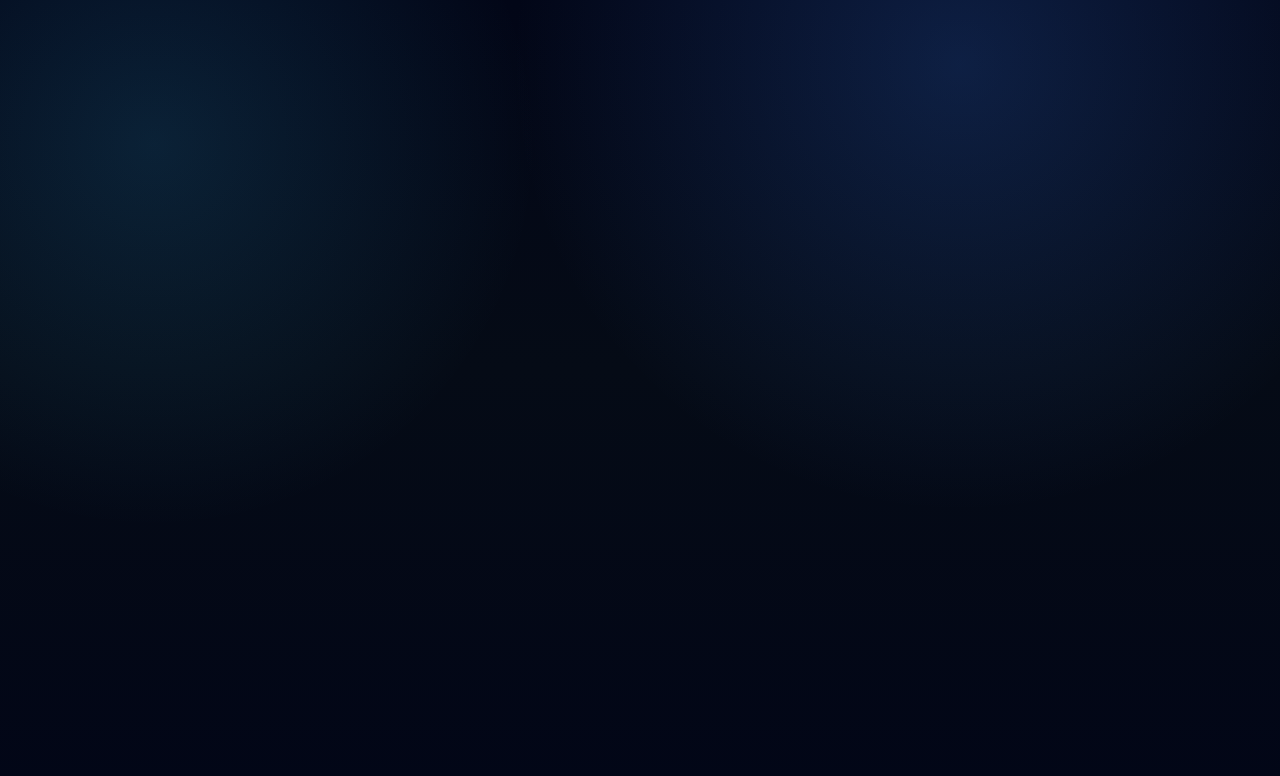
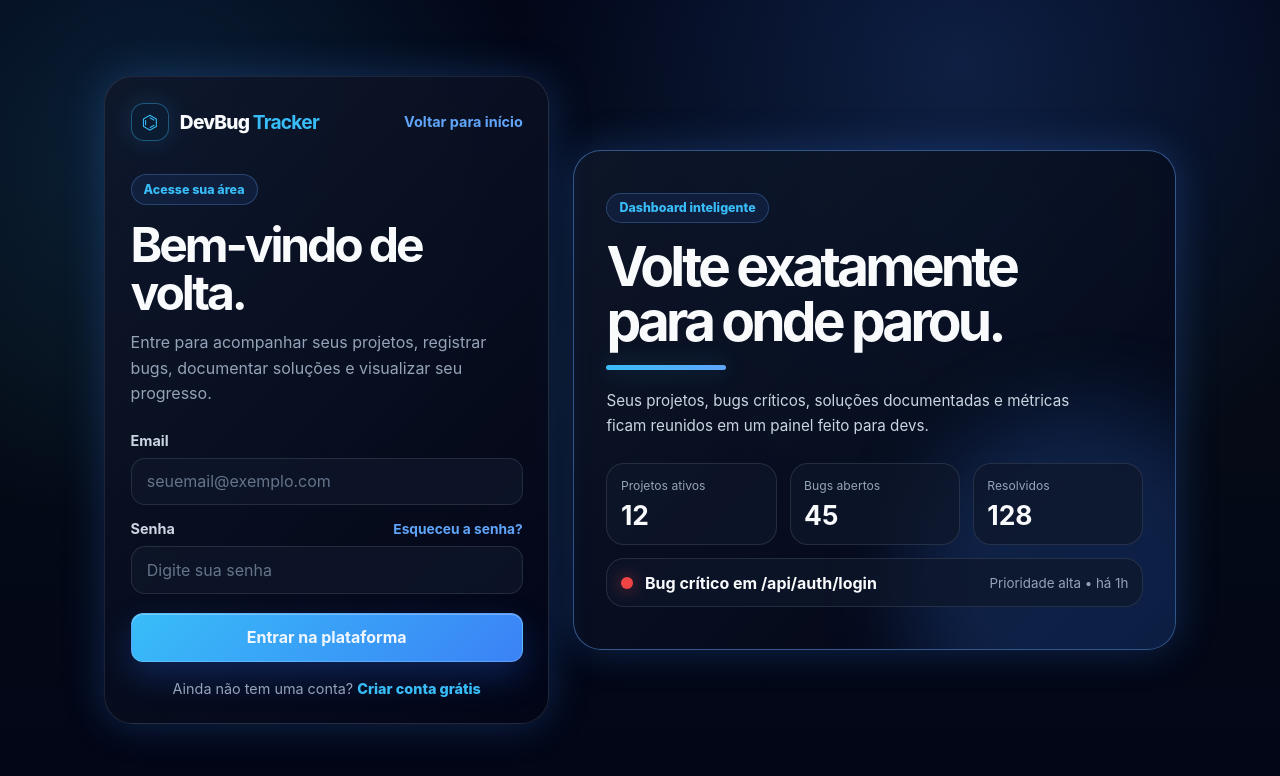
Before and after one commit to gdev-13/devbug-tracker, a React app in the folder frontend/: page /login in a window 1280 px wide. Before the commit this address had no page. Shown: the top 776 px of the page. Built offline with nearby package versions, Linux system fonts and the light colour scheme; the HTML template or start-up script is replaced by a standard one.

Commit message:
feat: criar página visual de login

```diff
--- a/frontend/src/pages/Home/Home.jsx
+++ b/frontend/src/pages/Home/Home.jsx
@@ -3,6 +3,7 @@ import mascotProgramming from '../../assets/mascot-programming.png';
 import stepProject from '../../assets/step-project.png';
 import stepOrganize from '../../assets/step-organize.png';
 import stepResolve from '../../assets/step-resolve.png';
+import { Link } from 'react-router';
 
 function Home() {
   return (
@@ -22,9 +23,9 @@ function Home() {
         </nav>
 
         <div className="header__actions">
-          <a href="/login" className="button button--ghost">
+          <Link to="/login" className="button button--ghost">
             Entrar
-          </a>
+          </Link>
           <a href="/register" className="button button--primary">
             Criar conta
           </a>
--- /dev/null
+++ b/frontend/src/pages/Login/Login.css
@@ -0,0 +1,314 @@
+.login-page {
+  min-height: 100dvh;
+  display: grid;
+  grid-template-columns: minmax(380px, 0.85fr) minmax(480px, 1.15fr);
+  gap: 1.5rem;
+  align-items: center;
+  width: min(100%, 1120px);
+  margin: 0 auto;
+  padding: 1.5rem;
+}
+
+.login-card {
+  position: relative;
+  z-index: 1;
+  padding: 1.6rem;
+  border: 1px solid var(--border);
+  border-radius: var(--radius-lg);
+  background:
+    linear-gradient(135deg, rgba(15, 23, 42, 0.94), rgba(2, 6, 23, 0.9)),
+    radial-gradient(circle at 0% 0%, rgba(59, 130, 246, 0.16), transparent 18rem);
+  box-shadow: var(--shadow-blue);
+}
+
+.login-card__brand {
+  display: flex;
+  align-items: center;
+  justify-content: space-between;
+  gap: 1rem;
+  margin-bottom: 2.1rem;
+}
+
+.login-card__logo {
+  display: inline-flex;
+  align-items: center;
+  gap: 0.7rem;
+  font-size: 1.2rem;
+  font-weight: 800;
+  letter-spacing: -0.04em;
+}
+
+.login-card__logo strong {
+  color: var(--cyan);
+}
+
+.login-card__logo-icon {
+  width: 38px;
+  height: 38px;
+  display: grid;
+  place-items: center;
+  color: var(--cyan);
+  border: 1px solid rgba(56, 189, 248, 0.38);
+  border-radius: 13px;
+  background: rgba(8, 47, 73, 0.22);
+  box-shadow: 0 0 24px rgba(56, 189, 248, 0.16);
+}
+
+.login-card__back {
+  color: var(--blue-soft);
+  font-size: 0.9rem;
+  font-weight: 700;
+}
+
+.login-card__tag,
+.login-preview__tag {
+  display: inline-flex;
+  width: fit-content;
+  margin-bottom: 1rem;
+  padding: 0.42rem 0.75rem;
+  border: 1px solid rgba(96, 165, 250, 0.28);
+  border-radius: 999px;
+  color: var(--cyan);
+  background: rgba(59, 130, 246, 0.1);
+  font-size: 0.78rem;
+  font-weight: 800;
+}
+
+.login-card__header h1 {
+  max-width: 390px;
+  color: var(--text);
+  font-size: clamp(2.1rem, 4vw, 3rem);
+  line-height: 1;
+  letter-spacing: -0.065em;
+}
+
+.login-card__header p {
+  max-width: 410px;
+  margin-top: 0.85rem;
+  color: var(--text-muted);
+  line-height: 1.6;
+}
+
+.login-form {
+  display: grid;
+  gap: 0.95rem;
+  margin-top: 1.55rem;
+}
+
+.form-group {
+  display: grid;
+  gap: 0.55rem;
+}
+
+.form-group label,
+.form-group__top label {
+  color: var(--text-soft);
+  font-size: 0.9rem;
+  font-weight: 700;
+}
+
+.form-group__top {
+  display: flex;
+  align-items: center;
+  justify-content: space-between;
+  gap: 1rem;
+}
+
+.form-group__top a {
+  color: var(--blue-soft);
+  font-size: 0.86rem;
+  font-weight: 700;
+}
+
+.form-group input {
+  width: 100%;
+  min-height: 46px;
+  padding: 0.8rem 0.95rem;
+  border: 1px solid var(--border);
+  border-radius: 14px;
+  outline: none;
+  color: var(--text);
+  background: rgba(15, 23, 42, 0.78);
+  transition:
+    border-color 0.2s ease,
+    box-shadow 0.2s ease,
+    background 0.2s ease;
+}
+
+.form-group input::placeholder {
+  color: #64748b;
+}
+
+.form-group input:focus {
+  border-color: rgba(96, 165, 250, 0.7);
+  background: rgba(15, 23, 42, 0.95);
+  box-shadow: 0 0 0 4px rgba(59, 130, 246, 0.14);
+}
+
+.login-form__button {
+  width: 100%;
+  min-height: 48px;
+  margin-top: 0.25rem;
+}
+
+.login-card__footer {
+  margin-top: 1.15rem;
+  color: var(--text-muted);
+  text-align: center;
+  font-size: 0.9rem;
+}
+
+.login-card__footer a {
+  color: var(--cyan);
+  font-weight: 800;
+}
+
+.login-preview {
+  position: relative;
+  min-height: 500px;
+  display: grid;
+  align-items: center;
+  overflow: hidden;
+  border: 1px solid var(--border-bright);
+  border-radius: var(--radius-lg);
+  background:
+    linear-gradient(135deg, rgba(15, 23, 42, 0.88), rgba(2, 6, 23, 0.94)),
+    radial-gradient(circle at 70% 20%, rgba(56, 189, 248, 0.18), transparent 22rem);
+  box-shadow: var(--shadow-blue);
+}
+
+.login-preview__glow {
+  position: absolute;
+  inset: auto -90px -120px auto;
+  width: 360px;
+  height: 360px;
+  border-radius: 999px;
+  background: rgba(59, 130, 246, 0.2);
+  filter: blur(40px);
+}
+
+.login-preview__content {
+  position: relative;
+  z-index: 1;
+  padding: 2rem;
+}
+
+.login-preview h2 {
+  max-width: 520px;
+  font-size: clamp(2rem, 4.5vw, 3.45rem);
+  line-height: 1;
+  letter-spacing: -0.07em;
+}
+
+.login-preview h2::after {
+  content: "";
+  display: block;
+  width: 120px;
+  height: 5px;
+  margin-top: 1rem;
+  border-radius: 999px;
+  background: linear-gradient(135deg, var(--cyan), var(--blue-soft));
+  box-shadow: 0 0 24px rgba(56, 189, 248, 0.32);
+}
+
+.login-preview p {
+  max-width: 500px;
+  margin-top: 1.1rem;
+  color: var(--text-soft);
+  font-size: 0.95rem;
+  line-height: 1.65;
+}
+
+.login-preview__metrics {
+  display: grid;
+  grid-template-columns: repeat(3, 1fr);
+  gap: 0.8rem;
+  margin-top: 1.55rem;
+}
+
+.login-preview__metrics article,
+.login-preview__bug-card {
+  border: 1px solid var(--border);
+  border-radius: 18px;
+  background: rgba(15, 23, 42, 0.72);
+}
+
+.login-preview__metrics article {
+  padding: 0.85rem;
+}
+
+.login-preview__metrics span {
+  display: block;
+  color: var(--text-muted);
+  font-size: 0.76rem;
+}
+
+.login-preview__metrics strong {
+  display: block;
+  margin-top: 0.4rem;
+  font-size: 1.65rem;
+}
+
+.login-preview__bug-card {
+  display: flex;
+  align-items: center;
+  justify-content: space-between;
+  gap: 1rem;
+  margin-top: 0.8rem;
+  padding: 0.85rem;
+}
+
+.login-preview__bug-card div {
+  display: flex;
+  align-items: center;
+  gap: 0.75rem;
+}
+
+.login-preview__bug-card small {
+  color: var(--text-muted);
+}
+
+.login-preview__status {
+  width: 12px;
+  height: 12px;
+  border-radius: 999px;
+  background: var(--red);
+  box-shadow: 0 0 16px rgba(239, 68, 68, 0.6);
+}
+
+@media (max-width: 1080px) {
+  .login-page {
+    grid-template-columns: 1fr;
+    max-width: 620px;
+  }
+
+  .login-preview {
+    min-height: auto;
+  }
+}
+
+@media (max-width: 560px) {
+  .login-page {
+    padding: 1rem;
+  }
+
+  .login-card,
+  .login-preview__content {
+    padding: 1.3rem;
+  }
+
+  .login-card__brand {
+    flex-direction: column;
+    align-items: flex-start;
+    margin-bottom: 2rem;
+  }
+
+  .login-preview__metrics {
+    grid-template-columns: 1fr;
+  }
+
+  .login-preview__bug-card {
+    align-items: flex-start;
+    flex-direction: column;
+  }
+}
--- /dev/null
+++ b/frontend/src/pages/Login/Login.jsx
@@ -0,0 +1,119 @@
+import { Link } from 'react-router';
+
+import './Login.css';
+
+function Login() {
+  function handleSubmit(event) {
+    event.preventDefault();
+  }
+
+  return (
+    <main className="login-page">
+      <section className="login-card">
+        <div className="login-card__brand">
+          <Link to="/" className="login-card__logo">
+            <span className="login-card__logo-icon">⌬</span>
+            <span>
+              DevBug <strong>Tracker</strong>
+            </span>
+          </Link>
+
+          <Link to="/" className="login-card__back">
+            Voltar para início
+          </Link>
+        </div>
+
+        <div className="login-card__header">
+          <span className="login-card__tag">Acesse sua área</span>
+
+          <h1>Bem-vindo de volta.</h1>
+
+          <p>
+            Entre para acompanhar seus projetos, registrar bugs, documentar
+            soluções e visualizar seu progresso.
+          </p>
+        </div>
+
+        <form className="login-form" onSubmit={handleSubmit}>
+          <div className="form-group">
+            <label htmlFor="email">Email</label>
+
+            <input
+              id="email"
+              name="email"
+              type="email"
+              placeholder="seuemail@exemplo.com"
+              autoComplete="email"
+            />
+          </div>
+
+          <div className="form-group">
+            <div className="form-group__top">
+              <label htmlFor="password">Senha</label>
+              <a href="#forgot-password">Esqueceu a senha?</a>
+            </div>
+
+            <input
+              id="password"
+              name="password"
+              type="password"
+              placeholder="Digite sua senha"
+              autoComplete="current-password"
+            />
+          </div>
+
+          <button type="submit" className="button button--primary login-form__button">
+            Entrar na plataforma
+          </button>
+        </form>
+
+        <p className="login-card__footer">
+          Ainda não tem uma conta? <a href="/register">Criar conta grátis</a>
+        </p>
+      </section>
+
+      <aside className="login-preview" aria-label="Resumo visual do DevBug Tracker">
+        <div className="login-preview__glow"></div>
+
+        <div className="login-preview__content">
+          <span className="login-preview__tag">Dashboard inteligente</span>
+
+          <h2>Volte exatamente para onde parou.</h2>
+
+          <p>
+            Seus projetos, bugs críticos, soluções documentadas e métricas ficam
+            reunidos em um painel feito para devs.
+          </p>
+
+          <div className="login-preview__metrics">
+            <article>
+              <span>Projetos ativos</span>
+              <strong>12</strong>
+            </article>
+
+            <article>
+              <span>Bugs abertos</span>
+              <strong>45</strong>
+            </article>
+
+            <article>
+              <span>Resolvidos</span>
+              <strong>128</strong>
+            </article>
+          </div>
+
+          <div className="login-preview__bug-card">
+            <div>
+              <span className="login-preview__status"></span>
+              <strong>Bug crítico em /api/auth/login</strong>
+            </div>
+
+            <small>Prioridade alta • há 1h</small>
+          </div>
+        </div>
+      </aside>
+    </main>
+  );
+}
+
+export default Login;
--- a/frontend/src/routes/AppRoutes.jsx
+++ b/frontend/src/routes/AppRoutes.jsx
@@ -1,12 +1,14 @@
 import { BrowserRouter, Route, Routes } from 'react-router';
 
 import Home from '../pages/Home/Home';
+import Login from '../pages/Login/Login';
 
 function AppRoutes() {
   return (
     <BrowserRouter>
       <Routes>
         <Route path="/" element={<Home />} />
+        <Route path="/login" element={<Login />} />
       </Routes>
     </BrowserRouter>
   );
```
